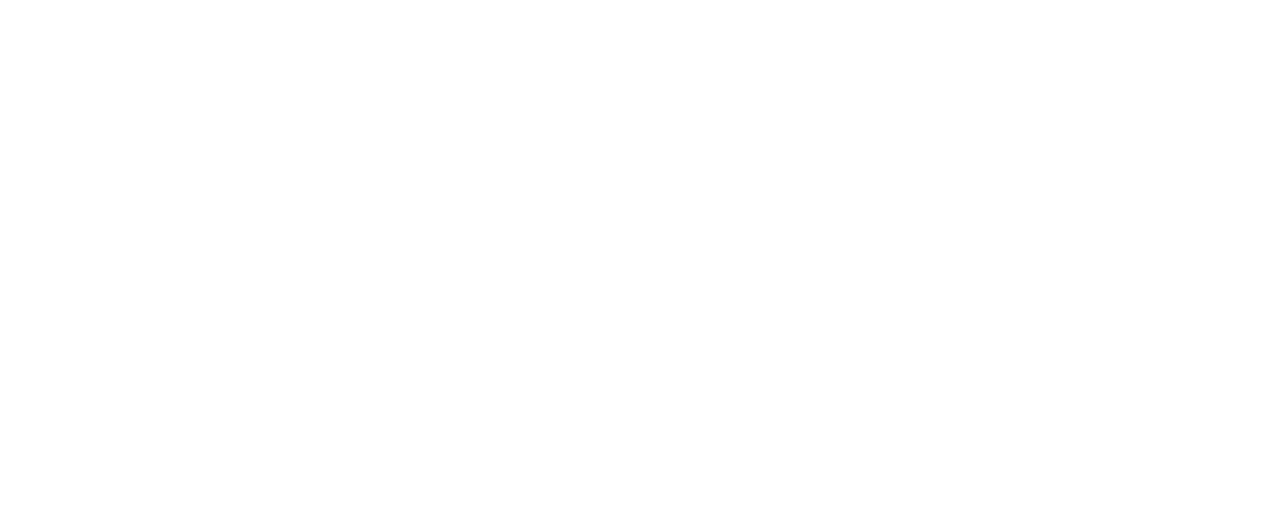
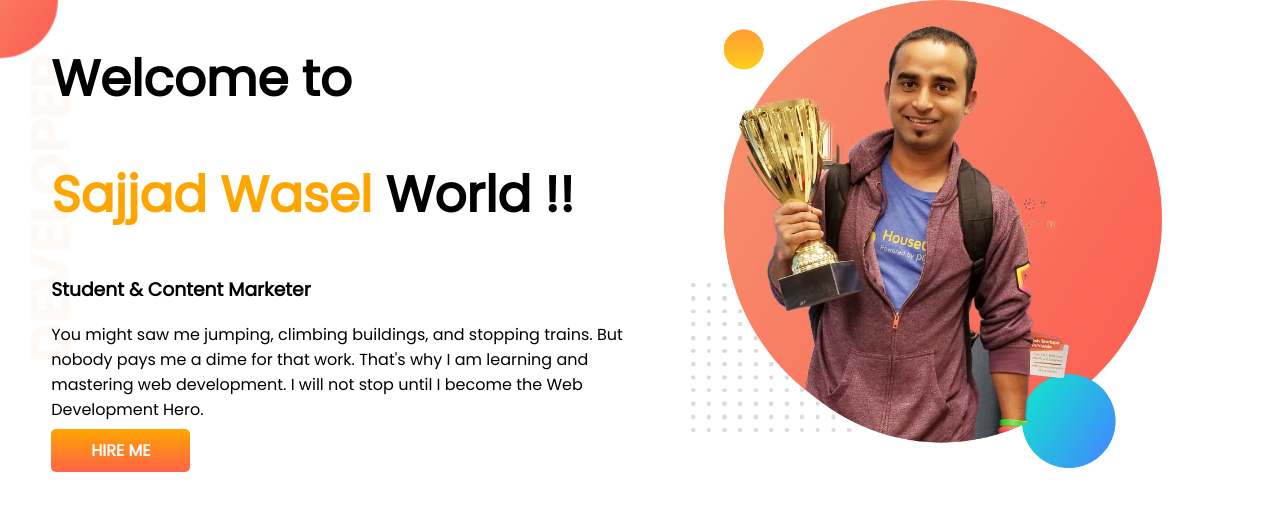
Before and after one commit to SajjadWasel/developer-portfolio, a plain HTML site: page index.html in a window 1280 px wide. Drawn offline with Linux system fonts and the light colour scheme.

Commit message:
top banner part

```diff
--- a/index.html
+++ b/index.html
@@ -1,14 +1,40 @@
 <!DOCTYPE html>
 <html lang="en">
+
 <head>
     <meta charset="UTF-8">
     <meta http-equiv="X-UA-Compatible" content="IE=edge">
     <meta name="viewport" content="width=device-width, initial-scale=1.0">
+    <link rel="preconnect" href="https://fonts.googleapis.com">
+    <link rel="preconnect" href="https://fonts.gstatic.com" crossorigin>
+    <link rel="stylesheet" href="style.css">
+    <link href="https://fonts.googleapis.com/css2?family=Poppins&display=swap" rel="stylesheet">
     <title>Sajjad's Portfolio</title>
 </head>
+
 <body>
 
 
+    <section class="top-banner">
+        <div class="half-width">
+            <h1>Welcome to</h1>
+            <h1><span class="orange-color">Sajjad Wasel</span> World !!</h1>
+            <h3>Student & Content Marketer</h3>
+            <p>You might saw me jumping, climbing buildings, and stopping trains. But nobody pays me a dime for that
+                work.
+                That's why I am learning and mastering web development. I will not stop until I become the Web
+                Development
+                Hero.
+            </p>
+            <a class="hire-link" href="https://sajjad-wasel.blogspot.com/" target="_">HIRE ME</a>
+        </div>
+
+        <div class="half-width">
+            <img src="images/jhankar.png" alt="My profile image">
+        </div>
+    </section>
+
 
 </body>
+
 </html>
--- a/style.css
+++ b/style.css
@@ -0,0 +1,36 @@
+body{
+    font-family: 'Poppins', sans-serif;
+    margin: 0;
+}
+
+.top-banner{
+    display: flex;
+    background-image: url(images/top-banner.png);
+    background-repeat: no-repeat;
+}
+
+.half-width{
+    width: 50%;
+    padding-left: 4%;
+}
+
+h1{
+    font-size: 50px;
+}
+
+.orange-color{
+    color: orange;
+}
+
+.half-width img{
+    width: 80%;
+}
+
+.hire-link{
+    text-decoration: none;
+    background-image:linear-gradient(orange,tomato);
+    padding: 10px 40px;
+    color: white;
+    font-weight: 700;
+    border-radius: 5px;
+}
```
Also changed, not shown: images/dream-bg.png (added), images/exp-bg.png (added), images/jhankar.png (added), images/jhankar2.png (added), images/my-bg.png (added), images/my-bg2.png (added), images/top-banner.png (added).
